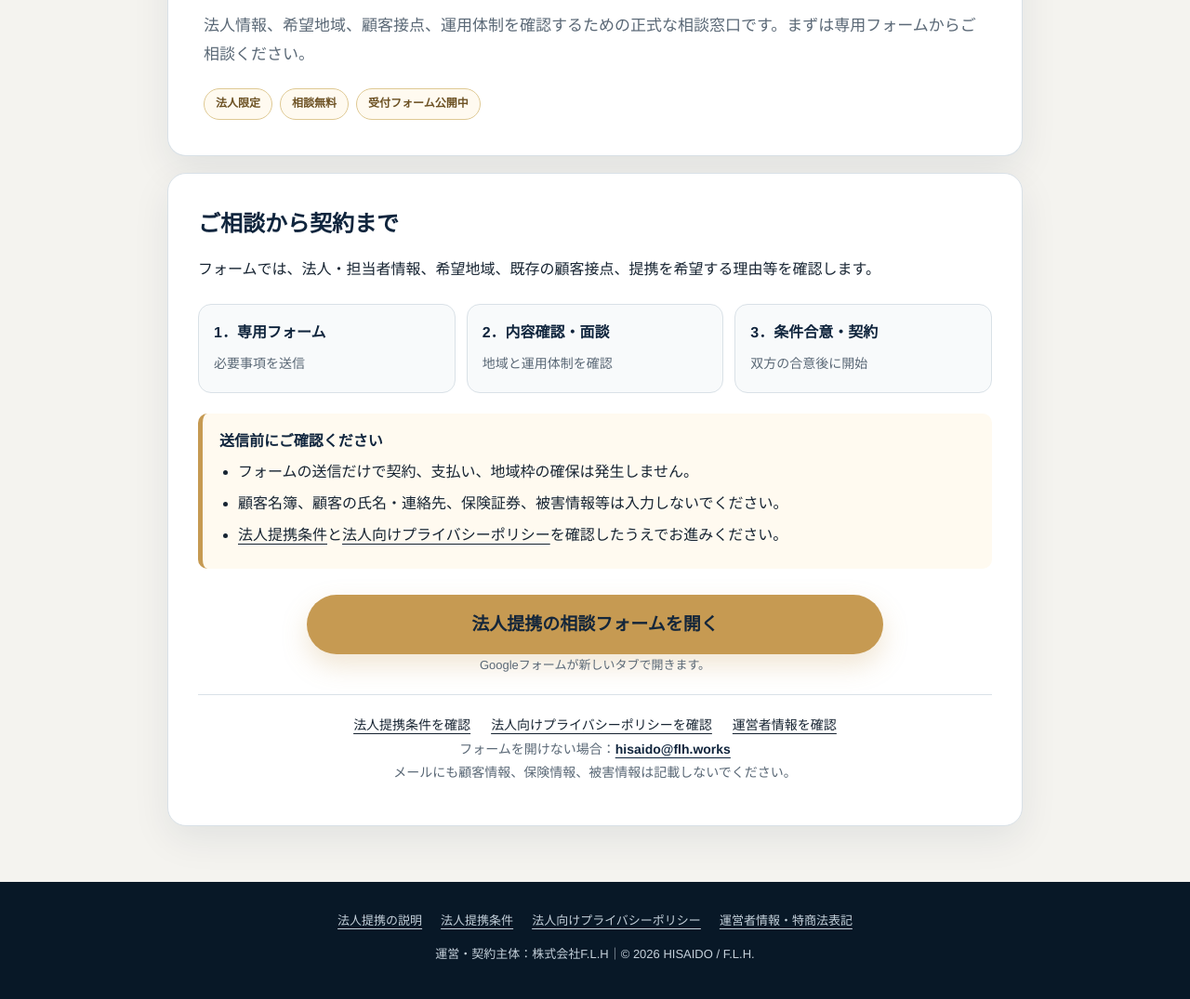
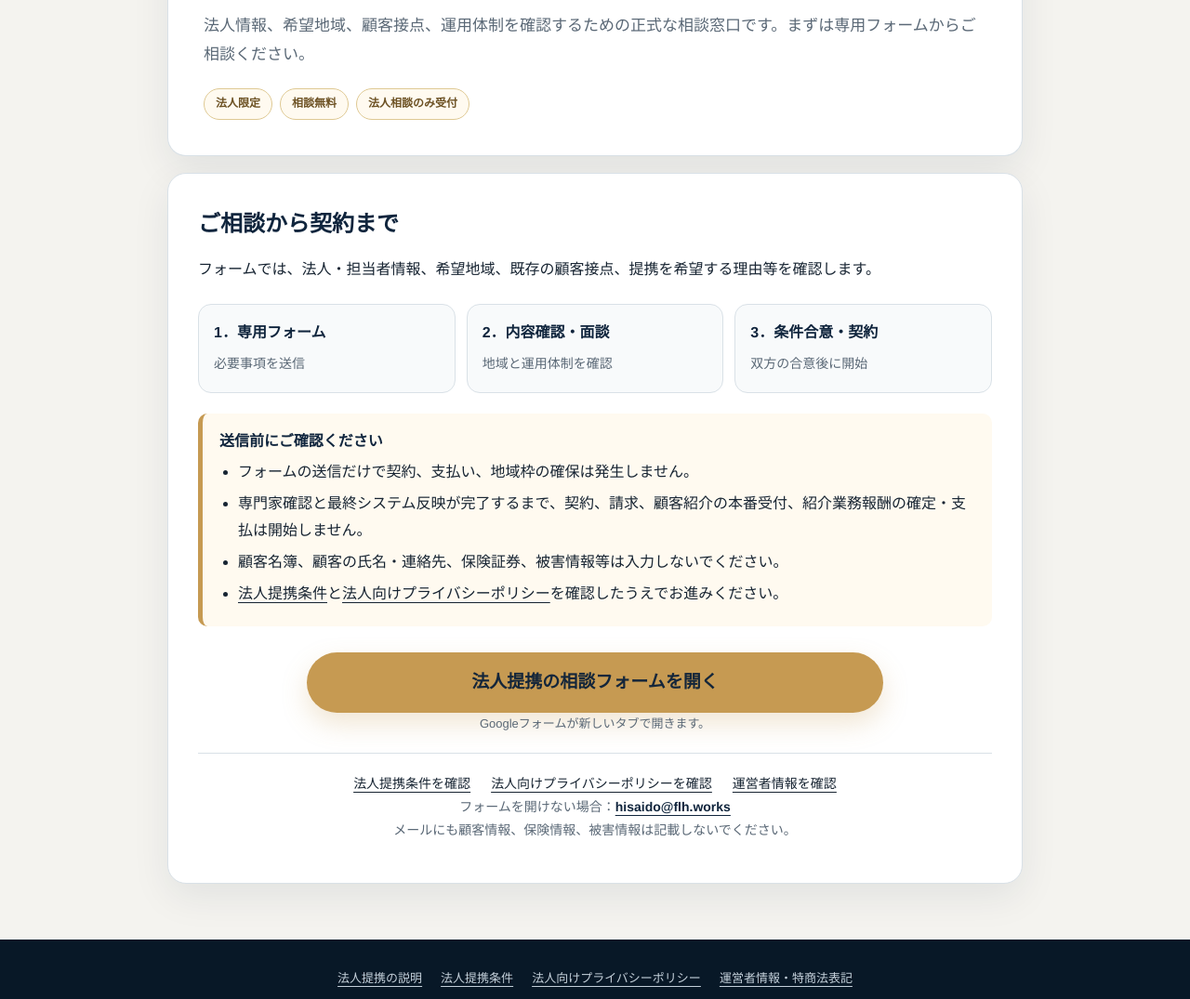
Before and after one commit to flhworks/hisaido, a plain HTML site: page partner/contact.html in a window 1280 px wide. Shown: the part 202-1277 px from the top of the page at 93% size. Drawn offline with Linux system fonts and the light colour scheme.

Commit message:
B2B公開ページの最終条件を反映: partner/contact.html

```diff
--- a/partner/contact.html
+++ b/partner/contact.html
@@ -23,7 +23,7 @@
         <section class="hero">
             <h1>法人提携の相談・地域適合性の確認</h1>
             <p class="lead">法人情報、希望地域、顧客接点、運用体制を確認するための正式な相談窓口です。まずは専用フォームからご相談ください。</p>
-            <div class="badges"><span class="badge">法人限定</span><span class="badge">相談無料</span><span class="badge">受付フォーム公開中</span></div>
+            <div class="badges"><span class="badge">法人限定</span><span class="badge">相談無料</span><span class="badge">法人相談のみ受付</span></div>
         </section>
 
         <section class="card" aria-labelledby="apply-title">
@@ -39,6 +39,7 @@
                 <strong>送信前にご確認ください</strong>
                 <ul>
                     <li>フォームの送信だけで契約、支払い、地域枠の確保は発生しません。</li>
+                    <li>専門家確認と最終システム反映が完了するまで、契約、請求、顧客紹介の本番受付、紹介業務報酬の確定・支払は開始しません。</li>
                     <li>顧客名簿、顧客の氏名・連絡先、保険証券、被害情報等は入力しないでください。</li>
                     <li><a href="./terms.html">法人提携条件</a>と<a href="./privacy.html">法人向けプライバシーポリシー</a>を確認したうえでお進みください。</li>
                 </ul>
@@ -60,7 +61,7 @@
 
     <footer>
         <nav class="footer-links" aria-label="フッターナビゲーション"><a href="./">法人提携の説明</a><a href="./terms.html">法人提携条件</a><a href="./privacy.html">法人向けプライバシーポリシー</a><a href="../legal.html">運営者情報・特商法表記</a></nav>
-        <p>運営・契約主体：株式会社F.L.H｜&copy; 2026 HISAIDO / F.L.H.</p>
+        <p>運営・契約主体：株式会社Ｆ．Ｌ．Ｈ｜&copy; 2026 HISAIDO / F.L.H.</p>
     </footer>
 </body>
 </html>
```
